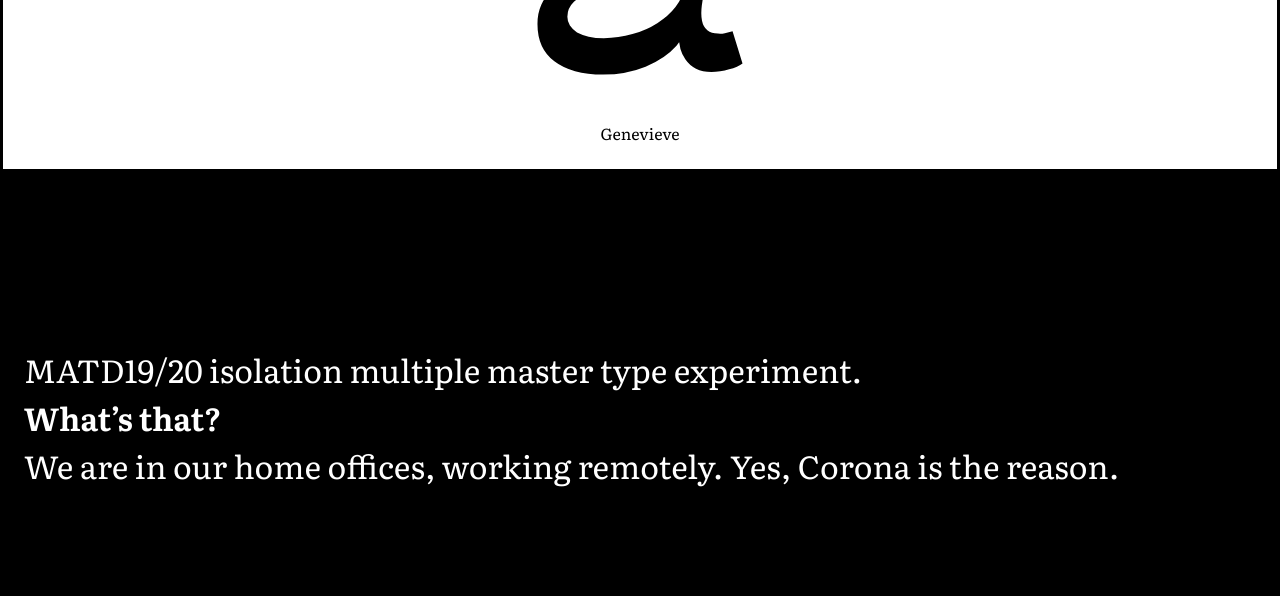
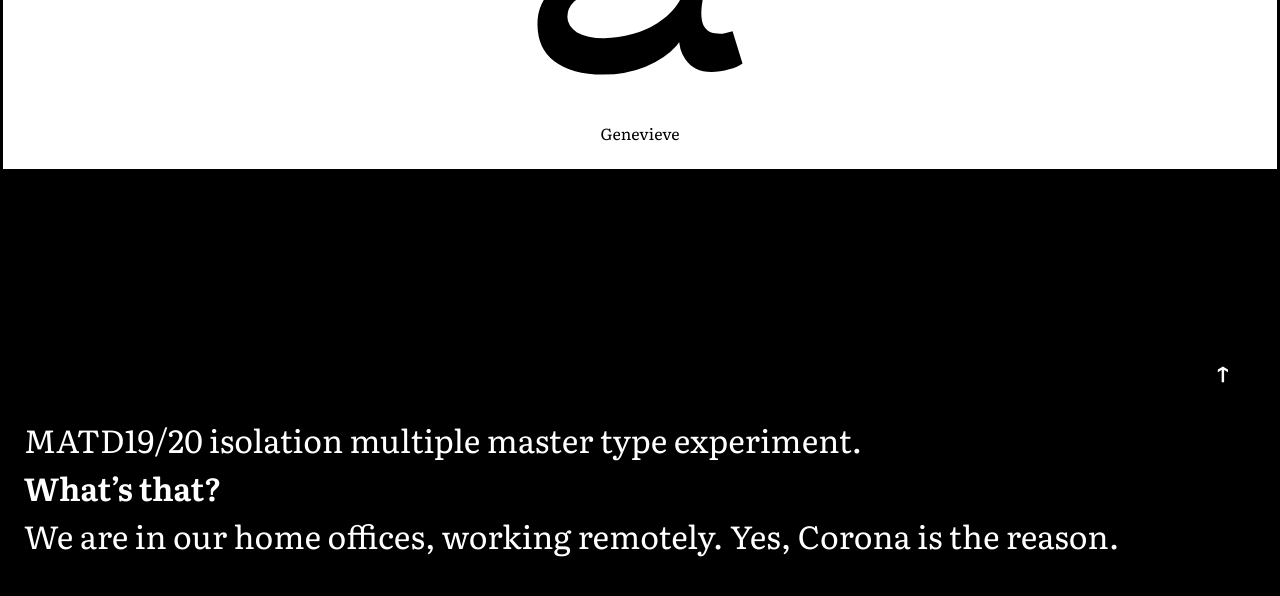
Before and after one commit to MATD19-20/MATD19-20.github.io, a plain HTML site: page isolation-diary/23.html in a window 1280 px wide. Shown: the part 3063-3659 px from the top of the page. Drawn offline with Linux system fonts and the light colour scheme.

Commit message:
Added up arrows

```diff
--- a/isolation-diary/23.html
+++ b/isolation-diary/23.html
@@ -54,6 +54,7 @@
 
     <footer id="footer">
        <div>
+           <div><h1 class="footer-right"><a href="#header">&uarr;</a></h1></div>
            <h1>MATD19/20 isolation multiple master type experiment.<br>
                <b>What’s that?</b><br>
                We are in our home offices, working remotely. Yes, Corona is the reason.
--- a/isolation-diary/style.css
+++ b/isolation-diary/style.css
@@ -71,10 +71,9 @@ b {
     text-align: right !important;
 }
 
-footer > .right {
-    position: absolute;
-    right: 48px;
-    top: 96px;
+.footer-right {
+    text-align: right !important;
+    padding-right: 24px;
 }
 
 header{
```
Also changed, not shown: isolation-diary/index.html (+1 -1 lines).
